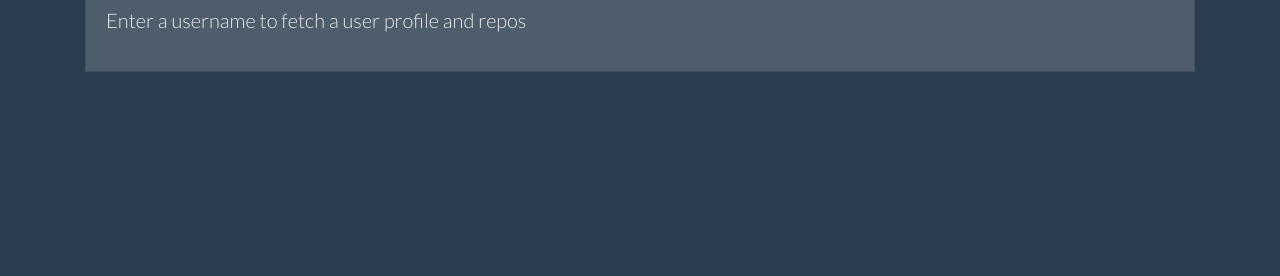
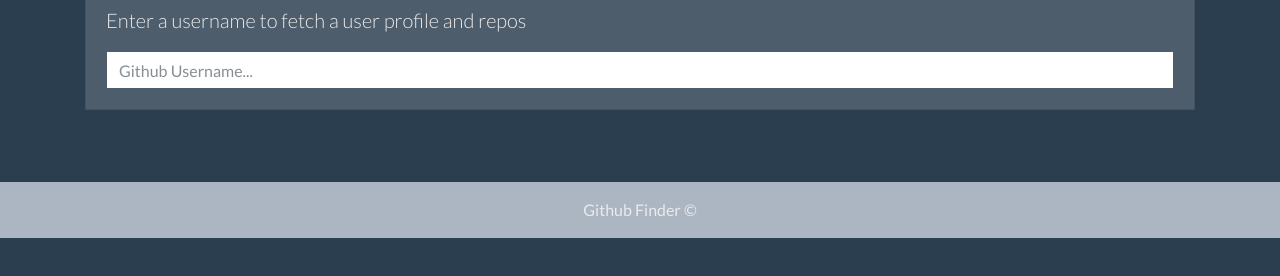
Before and after one commit to rjmcbain/github-finder-JS, a plain HTML site: page index.html in a window 1280 px wide. Shown: the part 136-412 px from the top of the page. Drawn offline with nearby package versions, Linux system fonts and the light colour scheme.

Commit message:
adding html, css, js

```diff
--- a/index.html
+++ b/index.html
@@ -21,8 +21,15 @@
     <div class="search card card-body">
       <h1>Search Github Users</h1>
       <p class="lead">Enter a username to fetch a user profile and repos</p>
+      <input type="text" id="searchUser" class="form-control" placeholder="Github Username...">
     </div>
+    <br>
+    <div id="profile"></div>
   </div>
+
+  <footer class="mt-5 p-3 text-center bg-light">
+    Github Finder &copy;
+  </footer>
 
 
   <script src="https://code.jquery.com/jquery-3.3.1.slim.min.js" integrity="sha384-q8i/X+965DzO0rT7abK41JStQIAqVgRVzpbzo5smXKp4YfRvH+8abtTE1Pi6jizo"
```
